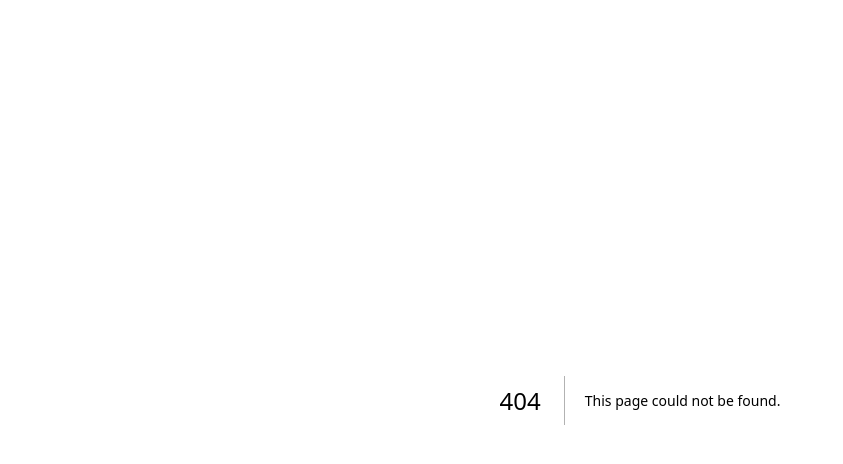
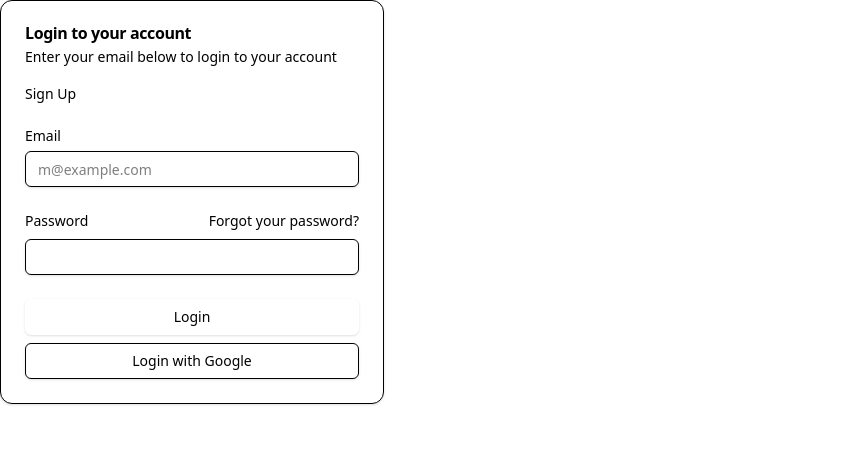
Before and after one commit to skn21-final-1team/frontend, a Next.js app: page /login in a window 1280 px wide. Before the commit this address had no page. Shown: the top 464 px of the page, without its empty margins (0-843 px from the left). Built offline with nearby package versions, Linux system fonts and the light colour scheme.

Commit message:
feat: 로그인 페이지 UI

```diff
--- /dev/null
+++ b/src/app/login/page.tsx
@@ -0,0 +1,4 @@
+import { LoginContainer } from '@/containers/login/index.container'
+export default function LoginPage() {
+  return <LoginContainer />
+}
--- /dev/null
+++ b/src/components/ui/button.tsx
@@ -0,0 +1,49 @@
+import * as React from 'react'
+import { Slot } from '@radix-ui/react-slot'
+import { cva, type VariantProps } from 'class-variance-authority'
+
+import { cn } from '@/lib/utils'
+
+const buttonVariants = cva(
+  'inline-flex items-center justify-center gap-2 whitespace-nowrap rounded-md text-sm font-medium transition-colors focus-visible:outline-none focus-visible:ring-1 focus-visible:ring-ring disabled:pointer-events-none disabled:opacity-50 [&_svg]:pointer-events-none [&_svg]:size-4 [&_svg]:shrink-0',
+  {
+    variants: {
+      variant: {
+        default: 'bg-primary text-primary-foreground shadow hover:bg-primary/90',
+        destructive: 'bg-destructive text-destructive-foreground shadow-sm hover:bg-destructive/90',
+        outline:
+          'border border-input bg-background shadow-sm hover:bg-accent hover:text-accent-foreground',
+        secondary: 'bg-secondary text-secondary-foreground shadow-sm hover:bg-secondary/80',
+        ghost: 'hover:bg-accent hover:text-accent-foreground',
+        link: 'text-primary underline-offset-4 hover:underline',
+      },
+      size: {
+        default: 'h-9 px-4 py-2',
+        sm: 'h-8 rounded-md px-3 text-xs',
+        lg: 'h-10 rounded-md px-8',
+        icon: 'h-9 w-9',
+      },
+    },
+    defaultVariants: {
+      variant: 'default',
+      size: 'default',
+    },
+  },
+)
+
+export interface ButtonProps
+  extends React.ButtonHTMLAttributes<HTMLButtonElement>, VariantProps<typeof buttonVariants> {
+  asChild?: boolean
+}
+
+const Button = React.forwardRef<HTMLButtonElement, ButtonProps>(
+  ({ className, variant, size, asChild = false, ...props }, ref) => {
+    const Comp = asChild ? Slot : 'button'
+    return (
+      <Comp className={cn(buttonVariants({ variant, size, className }))} ref={ref} {...props} />
+    )
+  },
+)
+Button.displayName = 'Button'
+
+export { Button, buttonVariants }
--- /dev/null
+++ b/src/components/ui/card.tsx
@@ -0,0 +1,76 @@
+import * as React from "react"
+
+import { cn } from "@/lib/utils"
+
+const Card = React.forwardRef<
+  HTMLDivElement,
+  React.HTMLAttributes<HTMLDivElement>
+>(({ className, ...props }, ref) => (
+  <div
+    ref={ref}
+    className={cn(
+      "rounded-xl border bg-card text-card-foreground shadow",
+      className
+    )}
+    {...props}
+  />
+))
+Card.displayName = "Card"
+
+const CardHeader = React.forwardRef<
+  HTMLDivElement,
+  React.HTMLAttributes<HTMLDivElement>
+>(({ className, ...props }, ref) => (
+  <div
+    ref={ref}
+    className={cn("flex flex-col space-y-1.5 p-6", className)}
+    {...props}
+  />
+))
+CardHeader.displayName = "CardHeader"
+
+const CardTitle = React.forwardRef<
+  HTMLDivElement,
+  React.HTMLAttributes<HTMLDivElement>
+>(({ className, ...props }, ref) => (
+  <div
+    ref={ref}
+    className={cn("font-semibold leading-none tracking-tight", className)}
+    {...props}
+  />
+))
+CardTitle.displayName = "CardTitle"
+
+const CardDescription = React.forwardRef<
+  HTMLDivElement,
+  React.HTMLAttributes<HTMLDivElement>
+>(({ className, ...props }, ref) => (
+  <div
+    ref={ref}
+    className={cn("text-sm text-muted-foreground", className)}
+    {...props}
+  />
+))
+CardDescription.displayName = "CardDescription"
+
+const CardContent = React.forwardRef<
+  HTMLDivElement,
+  React.HTMLAttributes<HTMLDivElement>
+>(({ className, ...props }, ref) => (
+  <div ref={ref} className={cn("p-6 pt-0", className)} {...props} />
+))
+CardContent.displayName = "CardContent"
+
+const CardFooter = React.forwardRef<
+  HTMLDivElement,
+  React.HTMLAttributes<HTMLDivElement>
+>(({ className, ...props }, ref) => (
+  <div
+    ref={ref}
+    className={cn("flex items-center p-6 pt-0", className)}
+    {...props}
+  />
+))
+CardFooter.displayName = "CardFooter"
+
+export { Card, CardHeader, CardFooter, CardTitle, CardDescription, CardContent }
--- /dev/null
+++ b/src/components/ui/input.tsx
@@ -0,0 +1,22 @@
+import * as React from "react"
+
+import { cn } from "@/lib/utils"
+
+const Input = React.forwardRef<HTMLInputElement, React.ComponentProps<"input">>(
+  ({ className, type, ...props }, ref) => {
+    return (
+      <input
+        type={type}
+        className={cn(
+          "flex h-9 w-full rounded-md border border-input bg-transparent px-3 py-1 text-base shadow-sm transition-colors file:border-0 file:bg-transparent file:text-sm file:font-medium file:text-foreground placeholder:text-muted-foreground focus-visible:outline-none focus-visible:ring-1 focus-visible:ring-ring disabled:cursor-not-allowed disabled:opacity-50 md:text-sm",
+          className
+        )}
+        ref={ref}
+        {...props}
+      />
+    )
+  }
+)
+Input.displayName = "Input"
+
+export { Input }
--- /dev/null
+++ b/src/components/ui/label.tsx
@@ -0,0 +1,26 @@
+"use client"
+
+import * as React from "react"
+import * as LabelPrimitive from "@radix-ui/react-label"
+import { cva, type VariantProps } from "class-variance-authority"
+
+import { cn } from "@/lib/utils"
+
+const labelVariants = cva(
+  "text-sm font-medium leading-none peer-disabled:cursor-not-allowed peer-disabled:opacity-70"
+)
+
+const Label = React.forwardRef<
+  React.ElementRef<typeof LabelPrimitive.Root>,
+  React.ComponentPropsWithoutRef<typeof LabelPrimitive.Root> &
+    VariantProps<typeof labelVariants>
+>(({ className, ...props }, ref) => (
+  <LabelPrimitive.Root
+    ref={ref}
+    className={cn(labelVariants(), className)}
+    {...props}
+  />
+))
+Label.displayName = LabelPrimitive.Root.displayName
+
+export { Label }
--- /dev/null
+++ b/src/containers/login/index.container.tsx
@@ -0,0 +1,60 @@
+import { Button } from '@/components/ui/button'
+import {
+  Card,
+  CardContent,
+  CardDescription,
+  CardFooter,
+  CardHeader,
+  CardTitle,
+} from '@/components/ui/card'
+import { Input } from '@/components/ui/input'
+import { Label } from '@/components/ui/label'
+
+export function LoginContainer() {
+  return (
+    <Card className="w-full max-w-sm">
+      <CardHeader>
+        <CardTitle>Login to your account</CardTitle>
+        <CardDescription>Enter your email below to login to your account</CardDescription>
+
+        {/* CardAction 대신 일반 div나 바로 아래에 둬도 됩니다 */}
+        <div className="mt-2">
+          <Button variant="link" className="p-0 h-auto">
+            Sign Up
+          </Button>
+        </div>
+      </CardHeader>
+
+      <CardContent>
+        <form>
+          <div className="flex flex-col gap-6">
+            <div className="grid gap-2">
+              <Label htmlFor="email">Email</Label>
+              <Input id="email" type="email" placeholder="m@example.com" required />
+            </div>
+            <div className="grid gap-2">
+              <div className="flex items-center">
+                <Label htmlFor="password">Password</Label>
+                <a
+                  href="#"
+                  className="ml-auto inline-block text-sm underline-offset-4 hover:underline"
+                >
+                  Forgot your password?
+                </a>
+              </div>
+              <Input id="password" type="password" required />
+            </div>
+          </div>
+        </form>
+      </CardContent>
+      <CardFooter className="flex-col gap-2">
+        <Button type="submit" className="w-full">
+          Login
+        </Button>
+        <Button variant="outline" className="w-full">
+          Login with Google
+        </Button>
+      </CardFooter>
+    </Card>
+  )
+}
```
